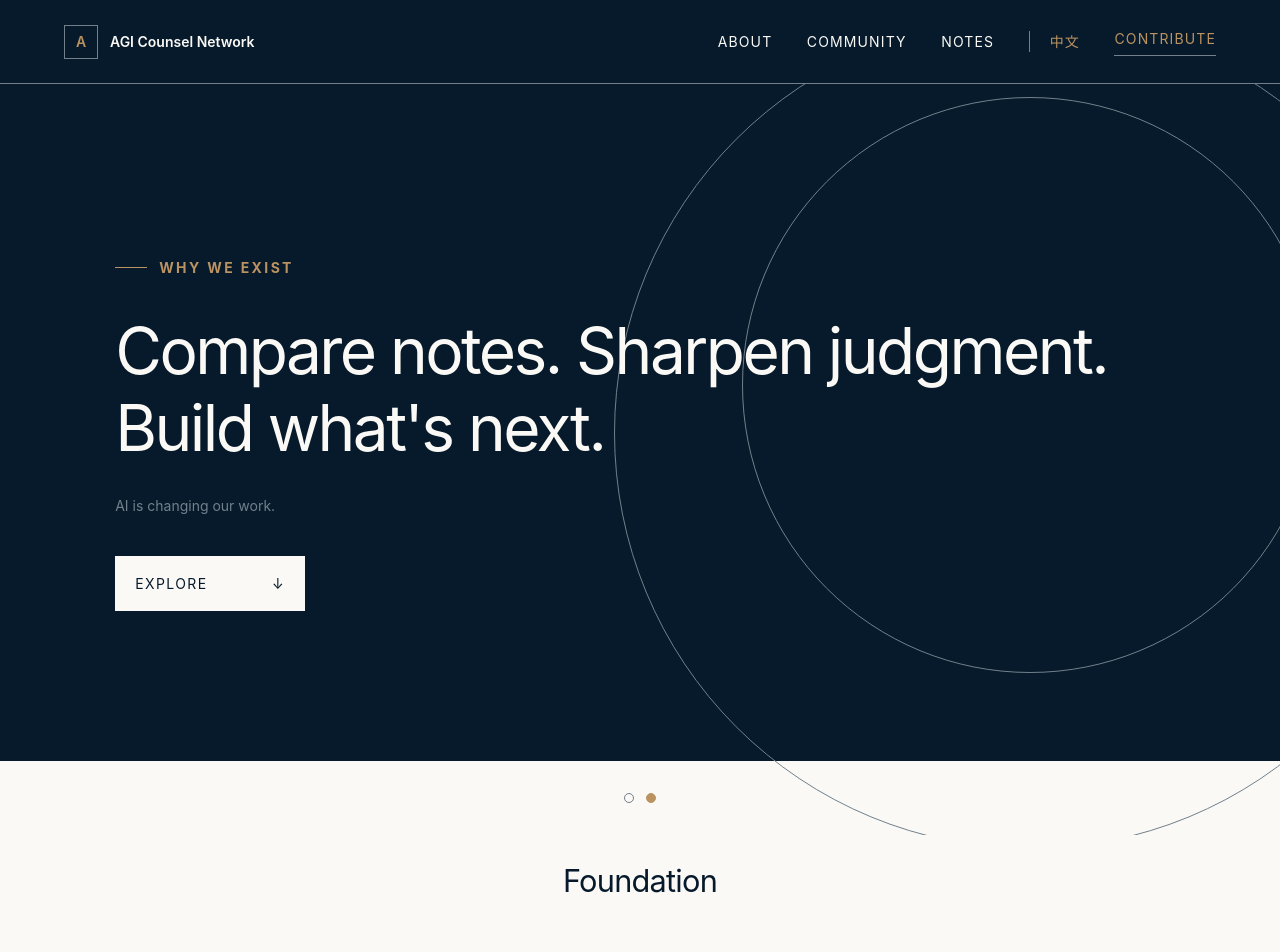
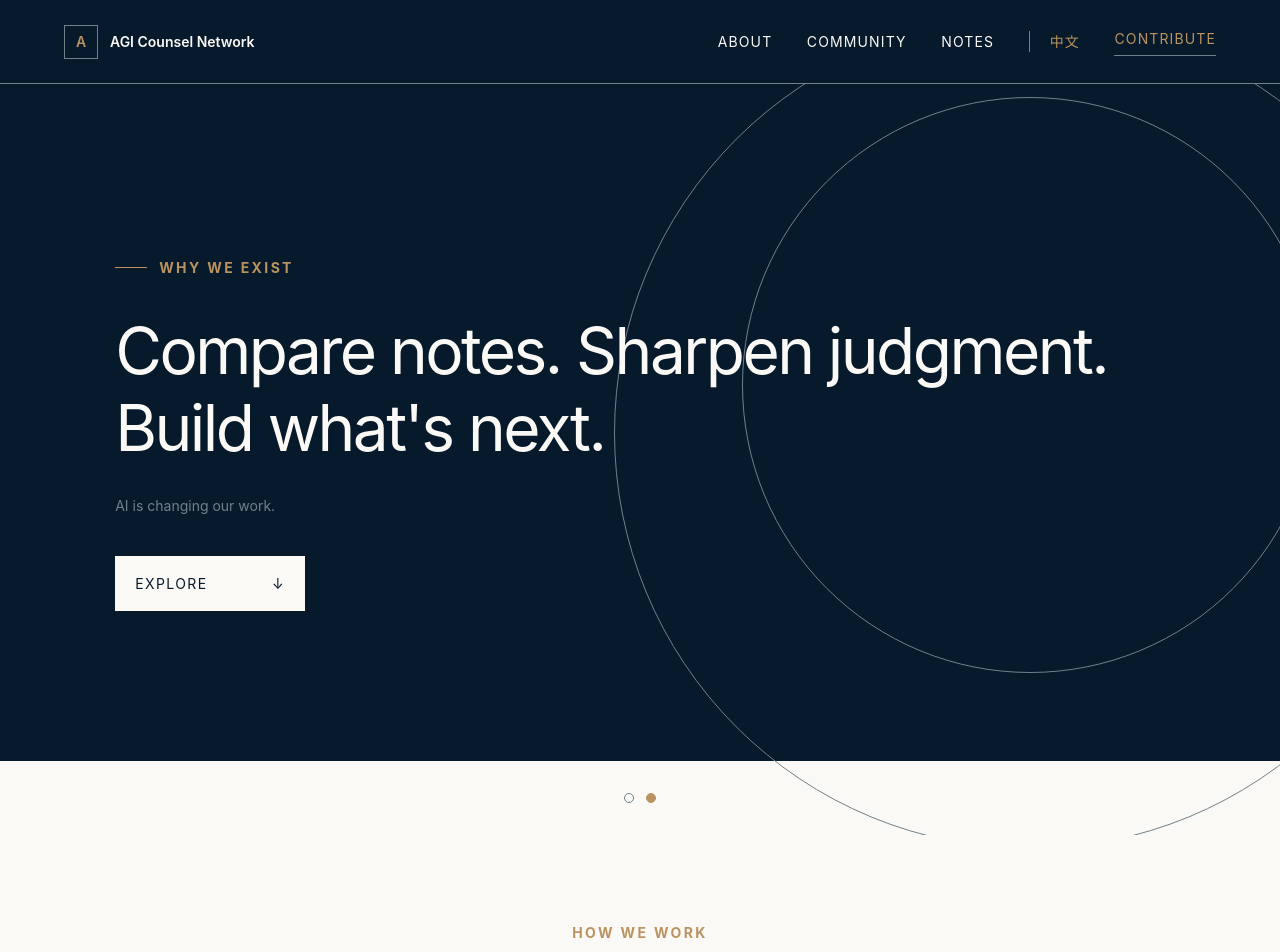
Before and after one commit to steveny1989/agicounsel, a Next.js app: page / in a window 1280 px wide. Shown: the top 952 px of the page. Built offline with nearby package versions, Linux system fonts and the light colour scheme.

Commit message:
Remove foundation section heading

```diff
--- a/app/globals.css
+++ b/app/globals.css
@@ -66,7 +66,6 @@ nav .nav-join { border-bottom: 1px solid var(--gray); padding-bottom: 6px; }
 .carousel-bar { min-height: 92px; padding: 22px clamp(24px,7vw,110px); display: flex; align-items: center; justify-content: space-between; gap: 30px; background: var(--paper); color: var(--navy); border-bottom: 1px solid var(--gray); }
 .carousel-bar h2 { margin: 0; font-size: clamp(22px,2.4vw,34px); font-weight: 400; letter-spacing: -.025em; }
 #about { border-top: 0; }
-#about .carousel-bar { justify-content: center; text-align: center; border-bottom: 0; }
 .carousel-stage { position: relative; }
 .carousel-slide { display: none; animation: carouselReveal .45s ease; }
 .carousel-slide.is-active { display: block; }
--- a/app/page.tsx
+++ b/app/page.tsx
@@ -82,7 +82,7 @@ export default function Home() {
       </section>
     </SectionCarousel>
 
-    <SectionCarousel id="about" title="Foundation" labels={['Across the AI stack', 'How we work', 'Community principles']}>
+    <SectionCarousel id="about" title="" labels={['Across the AI stack', 'How we work', 'Community principles']}>
       <section className="foundation-panel foundation-stack"><div className="foundation-intro"><p className="kicker">Who we bring together</p><h2>Across the<br />AI Stack</h2><p>Legal professionals from every layer of the intelligence economy.</p></div><div className="layer-cake" aria-label="The five layers of the AI ecosystem">{layers.map(([name, note]) => <div className="layer" key={name}><strong>{name}</strong><small>{note}</small></div>)}</div></section>
       <section className="foundation-panel foundation-work"><div className="foundation-intro"><p className="kicker">How we work</p><h2>Questions become conversations. Conversations become shared insight.</h2></div><div className="foundation-actions"><article><span>01</span><h3>Compare practice</h3></article><article><span>02</span><h3>Test assumptions</h3></article><article><span>03</span><h3>Sharpen judgment</h3></article></div></section>
       <section className="principles foundation-panel" id="principles"><div className="foundation-intro"><p className="kicker kicker-gold">What guides us</p><h2>Community<br />Principles</h2></div><div className="principles-simple">{principles.map((title) => <div className="principle-keyword" key={title}>{title}</div>)}</div></section>
--- a/app/zh/page.tsx
+++ b/app/zh/page.tsx
@@ -82,7 +82,7 @@ export default function ChineseHome() {
       </section>
     </SectionCarousel>
 
-    <SectionCarousel id="about" title="共同基础" labels={['贯穿 AI 产业链', '我们如何交流', '社群原则']}>
+    <SectionCarousel id="about" title="" labels={['贯穿 AI 产业链', '我们如何交流', '社群原则']}>
       <section className="foundation-panel foundation-stack"><div className="foundation-intro"><p className="kicker">我们连接谁</p><h2>贯穿 AI<br />产业链</h2><p>连接智能经济每一层的法律专业人士。</p></div><div className="layer-cake" aria-label="人工智能生态的五个层次">{layers.map(([name, note]) => <div className="layer" key={name}><strong>{name}</strong><small>{note}</small></div>)}</div></section>
       <section className="foundation-panel foundation-work"><div className="foundation-intro"><p className="kicker">我们如何交流</p><h2>问题形成对话。<br />对话沉淀洞见。</h2></div><div className="foundation-actions"><article><span>01</span><h3>交流实践</h3></article><article><span>02</span><h3>检验假设</h3></article><article><span>03</span><h3>磨砺判断</h3></article></div></section>
       <section className="principles foundation-panel" id="principles"><div className="foundation-intro"><p className="kicker kicker-gold">我们共同遵循</p><h2>社群<br />原则</h2></div><div className="principles-simple">{principles.map((title) => <div className="principle-keyword" key={title}>{title}</div>)}</div></section>
```
